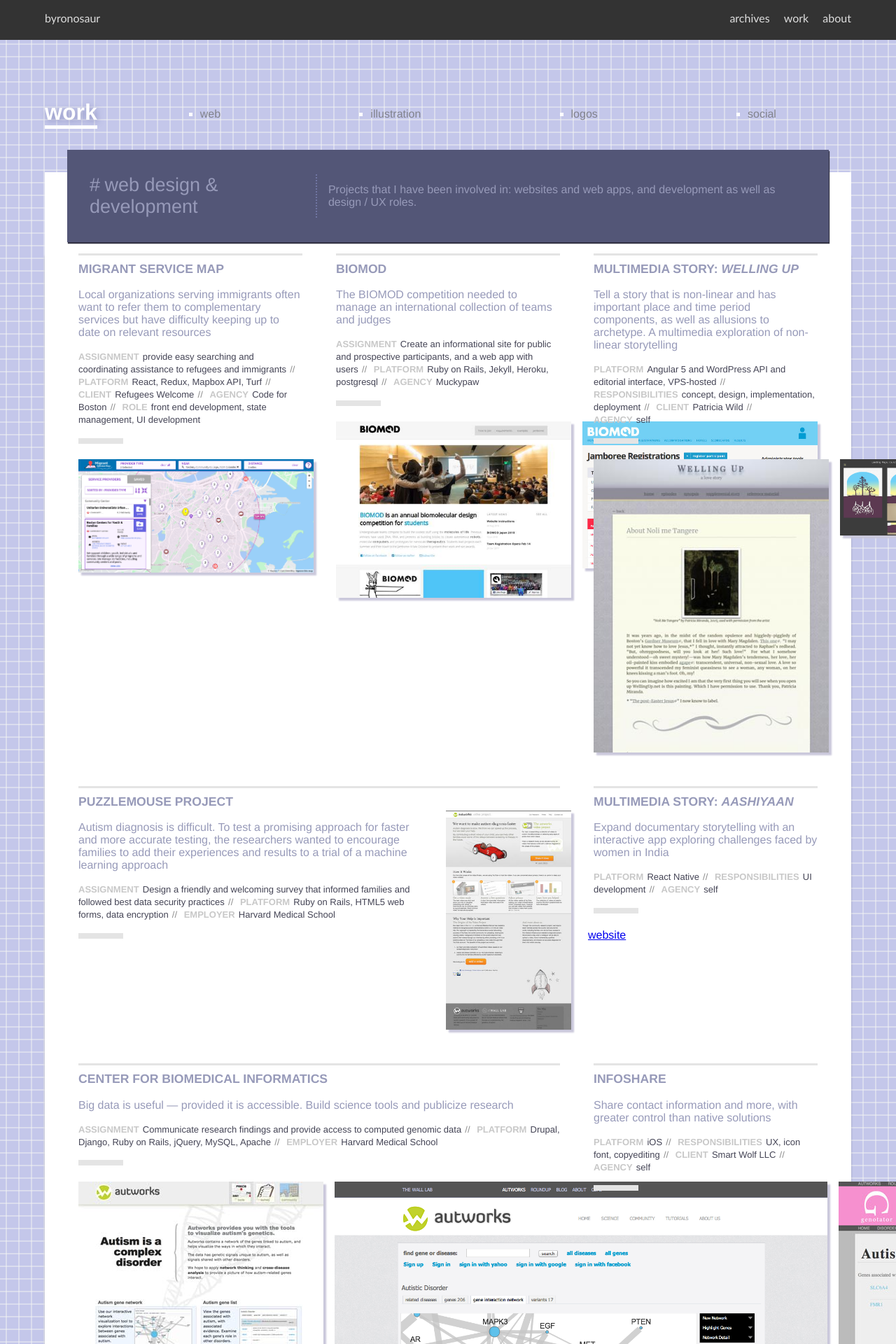
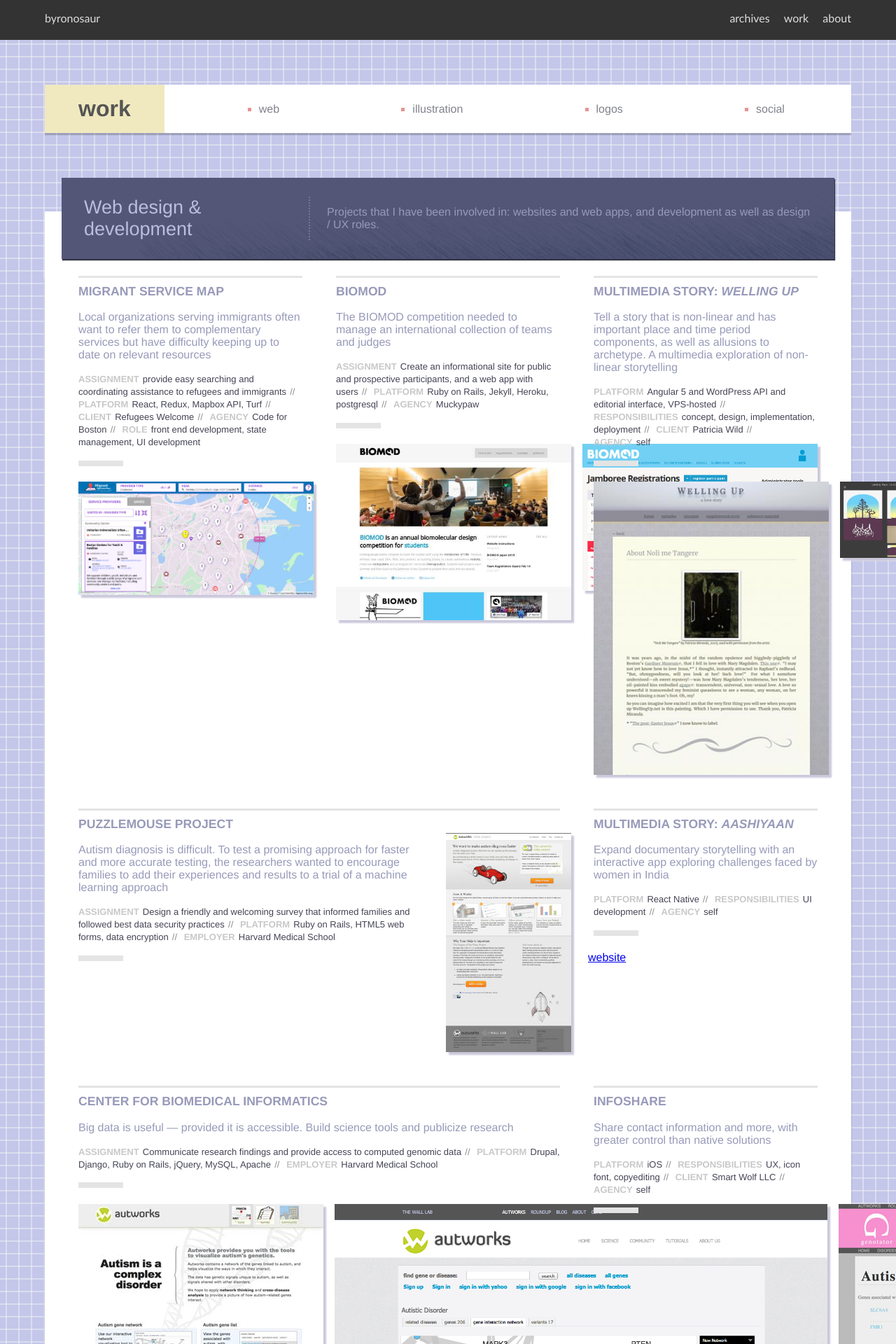
Before and after one commit to bhinebaugh/bhinebaugh.github.com, a Jekyll site: the page built from work.html, in a window 1280 px wide. Shown: the top 1920 px of the page at 70% size. Built offline with Jekyll 4.4.1, drawn with Linux system fonts in a browser that asks for light colours; some of the changed text lies outside the part shown.

Commit message:
more tidying portoflio styles

```diff
--- a/work.html
+++ b/work.html
@@ -14,16 +14,32 @@
         max-width: 1400px;
     }
 
+    #page-header {
+        align-items: stretch;
+        box-shadow: 0 3px 1px #0003;
+        color: #555;
+        display: flex;
+        justify-content: flex-start;
+        margin: 4rem auto 7rem;
+    }
+    #page-header h1 {
+        background: #f0e9bf;
+        margin: 0;
+        padding: 1rem 3rem;
+    }
     #toc {
+        align-items: center;
+        background: #fff;
         color: white;
         display: flex;
         flex: 1 0 auto;
         justify-content: space-around;
         list-style: square;
+        margin: 0;
     }
     #toc li {
         list-style: square;
-        color: white;
+        color: #e69393;
     }
     #toc a {
         color: #81828c;
@@ -108,8 +124,9 @@
     }
     section > header {
         background: #535677;
-        margin: -2rem 2rem 1rem;
-        padding: 2rem;
+        background: url('/assets/images/work/shading-n.png') bottom right no-repeat #535677;
+        margin: -3rem 1.5rem 1.5rem;
+        padding: 1.5rem 2rem;
         box-shadow: 1px 2px 1px;
     }
     .web .images {
@@ -135,6 +152,28 @@
     .images-flex .wolf { flex: 0 1 auto }
     .images-flex .derrick { flex: 0 1 auto }
     .images-flex .mice-science { flex: 0 1 350px }
+
+    .image-stack {
+        display: flex;
+        flex-direction: column;
+    }
+    .image-pair {
+        align-items: start;
+        display: flex;
+        flex-direction: row;
+    }
+    .images-flex.illustration {
+        justify-content: space-evenly;
+    }
+    .illustrations img {
+        margin-right: 1rem;
+        max-height: 200px;
+        width: auto;
+    }
+    section img {
+        width: 100%;
+        margin-bottom: 20px;
+    }
 
     @supports (display: grid) {
 
@@ -167,17 +206,6 @@
             grid-template-columns: repeat(12, 1fr);
             grid-auto-rows: 100px;
         }
-        .images-flex.illustration {
-            justify-content: space-evenly;
-        }
-        .illustration img {
-            flex: 0 1 500px;
-            width: auto;
-        }
-        section img {
-            width: 100%;
-            margin-bottom: 20px;
-        }
         .logogrid {
             grid-template-columns:
             /*minmax(100px, max-content)
@@ -191,15 +219,6 @@
         .tall {
             grid-row: span 2;
         }
-        .image-stack {
-            display: flex;
-            flex-direction: column;
-        }
-        .image-pair {
-            align-items: start;
-            display: flex;
-            flex-direction: row;
-        }
         .grid2 {
             grid-template-columns: repeat(auto-fill, 100px)
         }
@@ -209,7 +228,7 @@
         }
 
         section {
-            margin: 2rem 0 3.5rem;
+            margin: 4rem 0 7rem;
             background: #fff;
             display: grid;
         }
@@ -250,32 +269,13 @@
         align-items: center;
     }
     h1, h2 { font-family: "Helvetica Neue", Helvetica, sans-serif }
-    h1 {
-        border-bottom: 5px solid white;
-        text-shadow: 2px 3px 10px #8b8fbf;
-    }
-
-    .wrap > header {
-        display: flex;
-        align-items: center;
-        justify-content: flex-start;
-        color: #fff;
-        margin: 4rem auto 2rem;
-        padding-bottom: 0.5em;
-    }
     h2 {
-        color: #979ab9;
+        color: #bbbedd;
         font-size: 27px;
         font-weight: 300;
-        margin: 0 1rem 0 0;
-        padding: 0 1rem 0 0;
+        margin: 0 1.5rem 0 0;
+        padding: 0 1.5rem 0 0;
         border-right: dotted 2px #7075a2;
-    }
-    h2::before {
-        content: '#';
-        margin: 0 0 1em;
-        padding-right: .4rem;
-
     }
     footer h3,
     .web h3 {
@@ -314,7 +314,7 @@
     }
 ---
 
-<header>
+<header id="page-header">
     <h1>work</h1>
     <ul id="toc">
         <li class="category"><a href="#web-dev">web</a></li>
@@ -326,7 +326,7 @@
 
 <section id="web-dev">
     <header class="wide">
-        <h2>web design &amp; development</h2>
+        <h2>Web design &amp; development</h2>
         <p class="intro">Projects that I have been involved in: websites and web apps, and development as well as design / UX roles.</p>
     </header>
     <div class="grid web">
@@ -474,31 +474,24 @@
 
 <section id="illustration">
     <header>
-        <h2>illustration</h2>
+        <h2>Illustration</h2>
         <div class="intro">images created for various web projects</div>
     </header>
-    <div class="images-flex illustration">
+    <div class="illustrations">
         <img class="mice-science" src="/assets/images/work/illustration/science-mouse.jpg" />
         <img class="olympic" src="/assets/images/work/illustration/olympic-biohazard.png" />
         <img class="gnome" src="/assets/images/work/illustration/omics-gnome.jpg" />
         <img class="fish" src="/assets/images/work/illustration/business-fish.jpg" />
+        <img class="videophone" src="/assets/images/work/illustration/videophone.jpg" />
+        <img class="mouse-hms" src="/assets/images/work/illustration/puzzlemouse_hms.jpg" />
         <img class="rocket" src="/assets/images/work/illustration/rocket2.png" />
-        <img class="videophone" src="/assets/images/work/illustration/videophone.jpg" />
+        <img class="derrick" src="/assets/images/work/illustration/derrick.png" />
         <img class="wash" src="/assets/images/work/illustration/bundled-wash.jpg" />
-        <img class="mouse-hms" src="/assets/images/work/illustration/puzzlemouse_hms.jpg" />
-        <img class="derrick" src="/assets/images/work/illustration/derrick.png" />
-        <img class="mice-vid" src="/assets/images/work/illustration/video-mouse.jpg" />
         <img class="racecar" src="/assets/images/work/illustration/racecar2.png" />
         <img class="penguin" src="/assets/images/work/illustration/penguin-aw.png" />
+        <img class="mice-vid" src="/assets/images/work/illustration/video-mouse.jpg" />
     </div>
-</section>
-
-<!-- <section id="illustration">
-    <header>
-        <h2>illustration CSS GRID</h2>
-        <div class="intro">Illustrations I've done, mostly for web</div>
-    </header>
-    <div class="grid illustration">
+    <!-- <div class="grid illustration">
         <div class="fish"><img src="/assets/images/work/illustration/business-fish.jpg" /></div>
         <div class="olympic"><img src="/assets/images/work/illustration/olympic-biohazard.png" /></div>
         <div class="mouse-hms"><img src="/assets/images/work/illustration/puzzlemouse_hms.jpg" /></div>
@@ -513,12 +506,13 @@
         <div class="penguin"><img src="/assets/images/work/illustration/penguin-aw.png" /></div>
         <div class="mice-vid"><img src="/assets/images/work/illustration/video-mouse.jpg" /></div>
         <div class="mice-science"><img src="/assets/images/work/illustration/science-mouse.jpg" /></div>
-    </div>
-</section> -->
+    </div> -->
+</section>
+
 
 <section id="logos">
     <header>
-        <h2>logos</h2>
+        <h2>Logos</h2>
         <div class="intro">Logo design for organizations, groups, nonprofits, causes</div>
     </header>
     <div class="images-flex">
```
Also changed, not shown: assets/images/work/shading-n.png (added).
